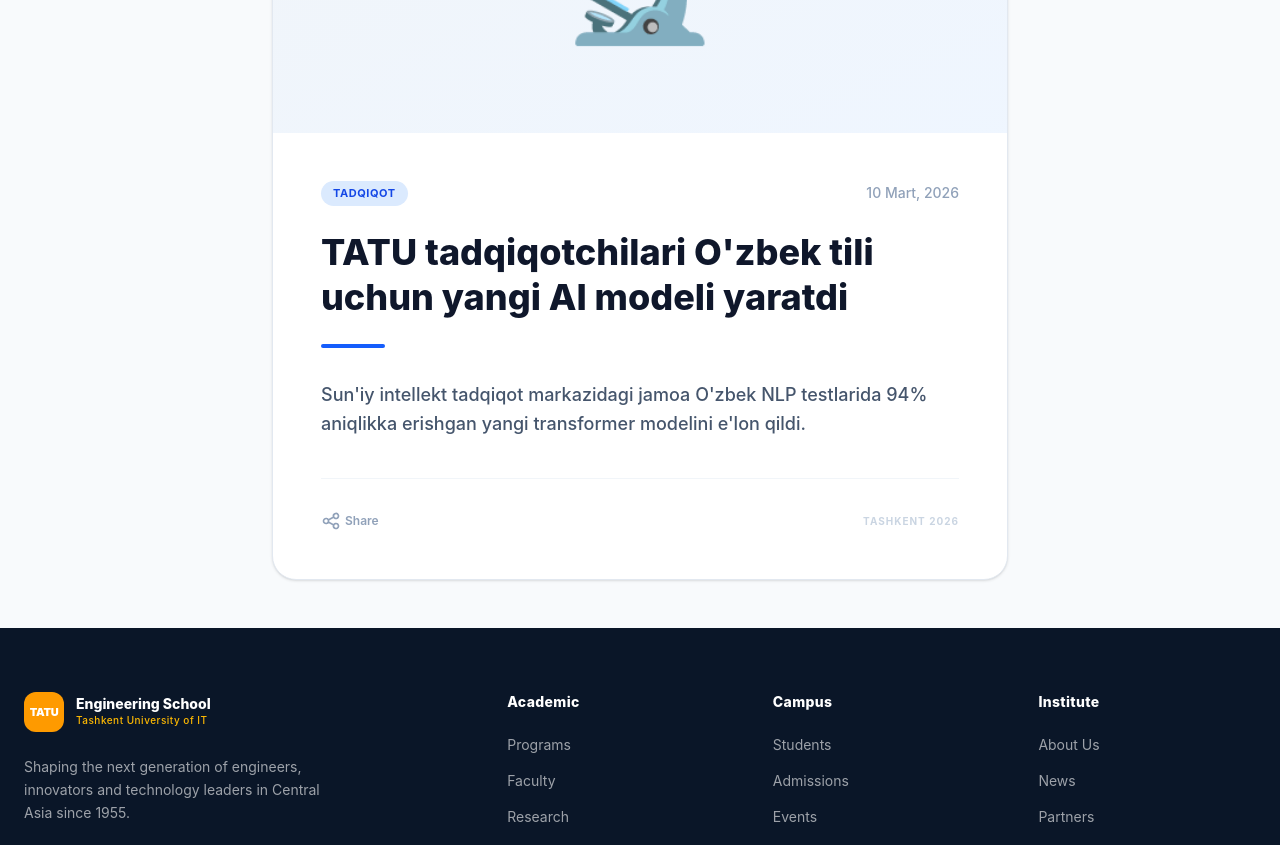
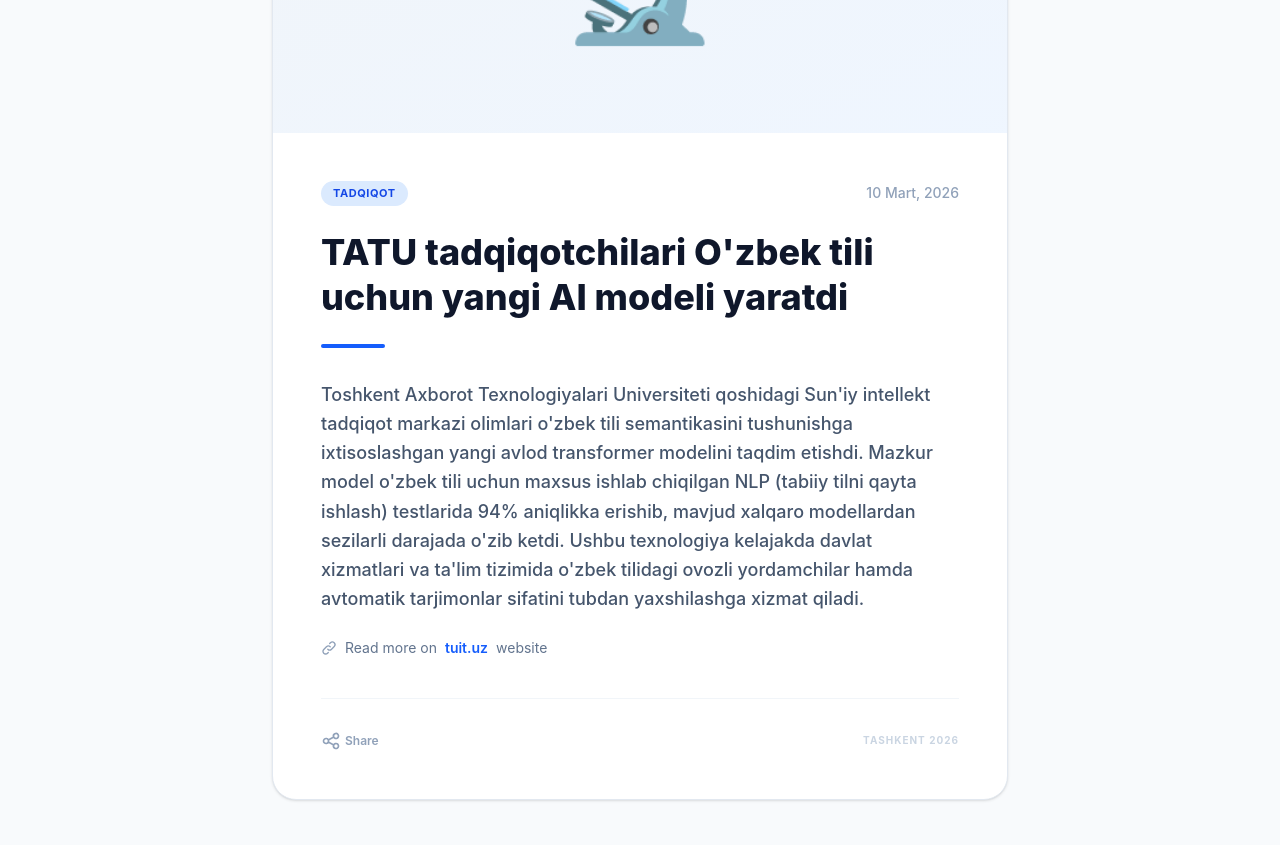
Before and after one commit to Murodbek08/tatu, a React (Vite) app: page /news/1 in a window 1280 px wide. Shown: the part 360-1205 px from the top of the page. Built offline with nearby package versions, Linux system fonts and the light colour scheme.

Commit message:
add to redirect

```diff
--- a/src/components/Header/index.jsx
+++ b/src/components/Header/index.jsx
@@ -149,7 +149,7 @@ function Header() {
               onClick={() => setOpen(false)}
               className="block w-full mt-2 text-center bg-amber-500 hover:bg-amber-600 text-white text-sm font-bold py-3 rounded-xl transition-colors"
             >
-              Ariza Topshirish
+              {t("nav.applyButton")}
             </Link>
           </div>
         )}
--- a/src/locales/en.json
+++ b/src/locales/en.json
@@ -920,6 +920,12 @@
       "homeLink": "Return to homepage"
     },
     "shareBtn": "Share",
-    "location": "Tashkent 2026"
+    "location": "Tashkent 2026",
+    "sourceLabel": "Read more on",
+    "sourceSuffix": "website"
+  },
+  "notFound": {
+    "title": "Page Under Construction",
+    "desc": "This section will be ready soon."
   }
 }
--- a/src/locales/uz.json
+++ b/src/locales/uz.json
@@ -934,6 +934,12 @@
       "homeLink": "Bosh sahifaga qaytish"
     },
     "shareBtn": "Ulashish",
-    "location": "Tashkent 2026"
+    "location": "Tashkent 2026",
+    "sourceLabel": "Bu haqda",
+    "sourceSuffix": "saytida e'lon qilingan"
+  },
+  "notFound": {
+    "title": "Sahifa Qurilmoqda",
+    "desc": "Bu bo'lim tez orada tayyor bo'ladi."
   }
 }
--- a/src/pages/News/News.jsx
+++ b/src/pages/News/News.jsx
@@ -10,7 +10,6 @@ const NEWS_META = {
 };
 function News() {
   const { t } = useTranslation();
-
 
   const navigate = useNavigate();
   return (
@@ -47,7 +46,7 @@ function News() {
               </p>
               <div className="flex items-center justify-between">
                 <button
-                  onClick={() => navigate("/news/1?lang=" + t("i18nextLng"))}
+                  onClick={() => navigate("/news/1")}
                   className="bg-blue-700 hover:bg-blue-800 text-white font-bold text-sm px-6 py-3 rounded-xl transition-colors"
                 >
                   {t("news.readFullBtn")}
--- a/src/pages/NewsCard/NewsCard.jsx
+++ b/src/pages/NewsCard/NewsCard.jsx
@@ -1,4 +1,3 @@
-import { useState } from "react";
 import { useTranslation } from "react-i18next";
 import { useParams, Link } from "react-router-dom";
 
@@ -10,7 +9,9 @@ const NEWS_DATA_UZ = [
     date: "10 Mart, 2026",
     title: "TATU tadqiqotchilari O'zbek tili uchun yangi AI modeli yaratdi",
     excerpt:
-      "Sun'iy intellekt tadqiqot markazidagi jamoa O'zbek NLP testlarida 94% aniqlikka erishgan yangi transformer modelini e'lon qildi.",
+      "Toshkent Axborot Texnologiyalari Universiteti qoshidagi Sun'iy intellekt tadqiqot markazi olimlari o'zbek tili semantikasini tushunishga ixtisoslashgan yangi avlod transformer modelini taqdim etishdi. Mazkur model o'zbek tili uchun maxsus ishlab chiqilgan NLP (tabiiy tilni qayta ishlash) testlarida 94% aniqlikka erishib, mavjud xalqaro modellardan sezilarli darajada o'zib ketdi. Ushbu texnologiya kelajakda davlat xizmatlari va ta'lim tizimida o'zbek tilidagi ovozli yordamchilar hamda avtomatik tarjimonlar sifatini tubdan yaxshilashga xizmat qiladi.",
+    source: "https://tuit.uz/yangiliklar/ai-model-uzbek",
+    sourceLabel: "tuit.uz",
   },
   {
     id: 2,
@@ -20,7 +21,9 @@ const NEWS_DATA_UZ = [
     title:
       "Samsung R&D bilan o'rnatilgan tizimlar laboratoriyasi shartnomasi imzolandi",
     excerpt:
-      "TATU Muhandislik Maktabi va Samsung Electronics 5 yillik hamkorlik shartnomasini rasmiylashtirdi.",
+      "TATU Muhandislik maktabi va Janubiy Koreyaning Samsung Electronics kompaniyasi o'rtasida 5 yillik strategik hamkorlik memorandumi imzolandi. Kelishuv doirasida universitet hududida zamonaviy 'Embedded Systems' (O'rnatilgan tizimlar) laboratoriyasi tashkil etiladi. Laboratoriya eng so'nggi texnologik uskunalar bilan jihozlanib, unda talabalar buyumlar interneti (IoT) va aqlli qurilmalar uchun dasturiy ta'minot yaratishni o'rganadilar. Shuningdek, eng iqtidorli talabalar Samsung kompaniyasining xalqaro markazlarida amaliyot o'tash imkoniyatiga ega bo'ladilar.",
+    source: "https://tuit.uz/yangiliklar/samsung-lab",
+    sourceLabel: "tuit.uz",
   },
   {
     id: 3,
@@ -30,7 +33,9 @@ const NEWS_DATA_UZ = [
     title:
       "Talabalar Markaziy Osiyo Robototexnika Olimpiadasida 1-o'rinni egalladilar",
     excerpt:
-      "To'rt nafar bakalavr talabadan iborat jamoa Olmaotada bo'lib o'tgan olimpiadada 14 mamlakatdan raqobatchilarni mag'lub etdi.",
+      "Qozog'istonning Olmaota shahrida bo'lib o'tgan Markaziy Osiyo Robototexnika Olimpiadasida TATUning to'rt nafar iqtidorli bakalavr talabasidan iborat 'Tech-TUIT' jamoasi mutlaq g'oliblikni qo'lga kiritdi. Mintaqaning 14 mamlakatidan kelgan 150 dan ortiq kuchli jamoalar o'rtasida kechgan bahsda bizning talabalarimiz qidiruv-qutqaruv robotlari yo'nalishida eng yuqori ballni jamg'arishdi. Jamoa tomonidan ishlab chiqilgan avtonom robot murakkab to'siqlarni bosib o'tish va sun'iy intellekt yordamida obyektlarni aniqlash tezligi bo'yicha hakamlarni hayratda qoldirdi.",
+    source: "https://tuit.uz/yangiliklar/robotics-olympiad",
+    sourceLabel: "tuit.uz",
   },
   {
     id: 4,
@@ -39,9 +44,12 @@ const NEWS_DATA_UZ = [
     date: "20 Fevral, 2026",
     title: "Xalqaro Tech Summit 2026 TATU kampusida bo'lib o'tdi",
     excerpt:
-      "2,000 dan ortiq muhandislar, tadqiqotchilar va sanoat vakillari uch kunlik anjumanga yig'ildi.",
+      "TATU asosiy kampusida uch kun davom etgan 'International Tech Summit 2026' o'z ishini yakunladi. Mazkur yirik forumda dunyoning 30 dan ortiq davlatidan 2,000 dan ziyod IT-muhandislar, tadqiqotchilar va yirik texnologik korporatsiyalar vakillari ishtirok etishdi. Anjuman davomida 5G texnologiyalari, kiberxavfsizlik va raqamli iqtisodiyot kabi dolzarb mavzularda 50 dan ortiq ma'ruzalar va master-klasslar o'tkazildi. Tadbir yakunida mahalliy startap loyihalar uchun xorijiy investorlar tomonidan jami 1.5 million dollarlik investitsiya shartnomalari imzolandi.",
+    source: "https://tuit.uz/yangiliklar/tech-summit-2026",
+    sourceLabel: "tuit.uz",
   },
 ];
+
 const NEWS_DATA_RU = [
   {
     id: 1,
@@ -51,7 +59,9 @@ const NEWS_DATA_RU = [
     title:
       "Исследователи ТУИТ разработали новую ИИ-модель для узбекского языка",
     excerpt:
-      "Команда Центра исследований ИИ представила новую модель-трансформер, достигшую 94% точности в тестах узбекского NLP.",
+      "Ученые Центра исследований искусственного интеллекта при ТУИТ представили новую модель-трансформер следующего поколения, специально оптимизированную для семантики узбекского языка. Модель достигла рекордной точности в 94% в тестах NLP (обработка естественного языка), превзойдя существующие международные аналоги. Данная технология в будущем послужит основой для качественного улучшения голосовых помощников, автоматических переводчиков и систем интеллектуального анализа текста в государственном и образовательном секторах Узбекистана.",
+    source: "https://tuit.uz/yangiliklar/ai-model-uzbek",
+    sourceLabel: "tuit.uz",
   },
   {
     id: 2,
@@ -61,7 +71,9 @@ const NEWS_DATA_RU = [
     title:
       "Подписано соглашение с Samsung R&D о создании лаборатории встроенных систем",
     excerpt:
-      "Инженерная школа ТУИТ и Samsung Electronics оформили соглашение о 5-летнем сотрудничестве.",
+      "Инженерная школа ТУИТ и южнокорейская компания Samsung Electronics подписали меморандум о стратегическом сотрудничестве сроком на 5 лет. В рамках соглашения на территории университета будет создана современная лаборатория встроенных систем (Embedded Systems). Лаборатория будет оснащена новейшим технологическим оборудованием, где студенты смогут изучать разработку программного обеспечения для интернета вещей (IoT) и умных устройств. Также лучшие студенты получат возможность пройти стажировку в международных исследовательских центрах Samsung.",
+    source: "https://tuit.uz/yangiliklar/samsung-lab",
+    sourceLabel: "tuit.uz",
   },
   {
     id: 3,
@@ -71,7 +83,9 @@ const NEWS_DATA_RU = [
     title:
       "Студенты заняли 1-е место на Центральноазиатской олимпиаде по робототехнике",
     excerpt:
-      "Команда из четырех студентов бакалавриата победила конкурентов из 14 стран на олимпиаде в Алматы.",
+      "Команда 'Tech-TUIT', состоящая из четырех талантливых студентов бакалавриата ТУИТ, стала абсолютным победителем Центральноазиатской олимпиады по робототехнике в Алматы. В соревновании среди более 150 команд из 14 стран региона наши студенты набрали наивысшие баллы в категории поисково-спасательных роботов. Разработанный командой автономный робот поразил судей скоростью преодоления сложных препятствий и точностью распознавания объектов с помощью искусственного интеллекта.",
+    source: "https://tuit.uz/yangiliklar/robotics-olympiad",
+    sourceLabel: "tuit.uz",
   },
   {
     id: 4,
@@ -80,9 +94,12 @@ const NEWS_DATA_RU = [
     date: "20 февраля, 2026",
     title: "В кампусе ТУИТ прошел международный Tech Summit 2026",
     excerpt:
-      "Более 2,000 инженеров, исследователей и представителей отрасли собрались на трехдневную конференцию.",
+      "На базе главного кампуса ТУИТ завершился трехдневный международный 'Tech Summit 2026'. В этом масштабном форуме приняли участие более 2,000 IT-инженеров, исследователей и представителей крупнейших технологических корпораций из 30 стран мира. В ходе конференции было проведено более 50 докладов и мастер-классов по таким актуальным темам, как технологии 5G, кибербезопасность и цифровая экономика. По итогам мероприятия иностранными инвесторами были подписаны инвестиционные соглашения на сумму 1.5 млн долларов для поддержки локальных стартап-проектов.",
+    source: "https://tuit.uz/yangiliklar/tech-summit-2026",
+    sourceLabel: "tuit.uz",
   },
 ];
+
 const NEWS_DATA_EN = [
   {
     id: 1,
@@ -91,7 +108,9 @@ const NEWS_DATA_EN = [
     date: "March 10, 2026",
     title: "TUIT Researchers Create New AI Model for Uzbek Language",
     excerpt:
-      "The AI Research Center team announced a new transformer model that achieved 94% accuracy in Uzbek NLP tests.",
+      "Scientists at the Artificial Intelligence Research Center of TUIT have introduced a next-generation transformer model specialized in understanding Uzbek language semantics. The model achieved an impressive 94% accuracy in specialized Uzbek NLP (Natural Language Processing) tests, significantly outperforming existing global models. This technology will serve as a foundation for radically improving the quality of voice assistants and automated translation systems within the public services and education sectors of Uzbekistan in the near future.",
+    source: "https://tuit.uz/yangiliklar/ai-model-uzbek",
+    sourceLabel: "tuit.uz",
   },
   {
     id: 2,
@@ -100,7 +119,9 @@ const NEWS_DATA_EN = [
     date: "March 5, 2026",
     title: "Embedded Systems Lab Agreement Signed with Samsung R&D",
     excerpt:
-      "TUIT School of Engineering and Samsung Electronics formalized a 5-year partnership agreement.",
+      "TUIT School of Engineering and South Korea's Samsung Electronics have signed a 5-year strategic partnership memorandum. Under this agreement, a modern 'Embedded Systems' laboratory will be established on the university campus. The lab will be equipped with the latest technological hardware, where students will learn to develop software for the Internet of Things (IoT) and smart devices. Furthermore, the most talented students will have the opportunity to participate in internships at Samsung's international research and development centers.",
+    source: "https://tuit.uz/yangiliklar/samsung-lab",
+    sourceLabel: "tuit.uz",
   },
   {
     id: 3,
@@ -109,7 +130,9 @@ const NEWS_DATA_EN = [
     date: "February 28, 2026",
     title: "Students Win 1st Place at Central Asian Robotics Olympiad",
     excerpt:
-      "A team of four undergraduate students defeated competitors from 14 countries at the Olympiad held in Almaty.",
+      "The 'Tech-TUIT' team, consisting of four talented undergraduate students, secured the absolute victory at the Central Asian Robotics Olympiad held in Almaty, Kazakhstan. Competing against more than 150 teams from 14 countries across the region, our students scored the highest points in the search-and-rescue robotics category. The autonomous robot developed by the team impressed judges with its speed in navigating complex obstacles and its precision in object recognition powered by artificial intelligence.",
+    source: "https://tuit.uz/yangiliklar/robotics-olympiad",
+    sourceLabel: "tuit.uz",
   },
   {
     id: 4,
@@ -118,11 +141,12 @@ const NEWS_DATA_EN = [
     date: "February 20, 2026",
     title: "International Tech Summit 2026 Held at TUIT Campus",
     excerpt:
-      "Over 2,000 engineers, researchers, and industry representatives gathered for the three-day conference.",
+      "The three-day 'International Tech Summit 2026' concluded at the main TUIT campus. This major forum brought together over 2,000 IT engineers, researchers, and representatives from global tech corporations across 30 different countries. Throughout the summit, more than 50 presentations and masterclasses were held on critical topics such as 5G technologies, cybersecurity, and the digital economy. By the end of the event, foreign investors signed investment agreements totaling $1.5 million for local startup projects.",
+    source: "https://tuit.uz/yangiliklar/tech-summit-2026",
+    sourceLabel: "tuit.uz",
   },
 ];
 
-// Stil va ikonka sozlamalari (Meta ma'lumotlar)
 const NEWS_META = {
   research: { icon: "🔬", color: "bg-blue-100 text-blue-700" },
   partner: { icon: "🤝", color: "bg-emerald-100 text-emerald-700" },
@@ -134,29 +158,23 @@ const NewsCard = () => {
   const { id } = useParams();
   const { i18n, t } = useTranslation();
 
-  // 1. Ma'lumotlarni tillar bo'yicha bitta ob'ektga yig'amiz
   const ALL_NEWS = {
     uz: NEWS_DATA_UZ,
     ru: NEWS_DATA_RU,
     en: NEWS_DATA_EN,
   };
 
-  // 2. Joriy tildagi massivni olamiz (agar til topilmasa 'uz' default bo'ladi)
   const currentLangData = ALL_NEWS[i18n.language] || ALL_NEWS["uz"];
-
-  // 3. ID bo'yicha topamiz (useState va setNewsItem shart emas!)
   const newsItem = currentLangData.find((item) => item.id === Number(id));
-
-  // Agar ma'lumot topilmasa (Sahifa yangilanganda yoki xato ID bo'lsa)
 
   if (!newsItem) {
     return (
       <div className="min-h-screen flex flex-col items-center justify-center font-sans">
         <h2 className="text-2xl font-bold text-slate-800 mb-4">
-          Ma'lumot topilmadi!
+          {t("newsCard.notFound.title")}
         </h2>
         <Link to="/" className="text-blue-600 hover:underline">
-          Bosh sahifaga qaytish
+          {t("newsCard.notFound.homeLink")}
         </Link>
       </div>
     );
@@ -166,7 +184,6 @@ const NewsCard = () => {
 
   return (
     <div className="min-h-screen bg-slate-50 pb-12 font-sans antialiased">
-      {/* Mobil qurilmalar uchun tepada kichik "Orqaga" tugmasi */}
       <div className="max-w-3xl mx-auto px-4 pt-4 md:pt-8">
         <Link
           to="/news"
@@ -192,13 +209,11 @@ const NewsCard = () => {
 
       <div className="max-w-3xl mx-auto px-0 md:px-4">
         <div className="bg-white md:rounded-3xl border-y md:border border-slate-200 shadow-sm overflow-hidden">
-          {/* Rasm/Ikonka qismi - Mobilda balandligi kichikroq */}
-          <div className="h-48 sm:h-64 md:h-80 bg-linear-to-br from-slate-100 to-blue-50 flex items-center justify-center text-7xl sm:text-8xl md:text-9xl transition-all">
+          <div className="h-48 sm:h-64 md:h-80 bg-gradient-to-br from-slate-100 to-blue-50 flex items-center justify-center text-7xl sm:text-8xl md:text-9xl transition-all">
             {meta.icon}
           </div>
 
           <div className="p-6 sm:p-8 md:p-12">
-            {/* Kategoriya va Sana */}
             <div className="flex flex-wrap items-center justify-between gap-3 mb-6">
               <span
                 className={`text-[10px] sm:text-[11px] font-bold px-3 py-1 rounded-full uppercase tracking-wider ${meta.color}`}
@@ -210,22 +225,47 @@ const NewsCard = () => {
               </span>
             </div>
 
-            {/* Sarlavha - Mobilda kichikroq, Desktopda kattaroq */}
             <h1 className="text-2xl sm:text-3xl md:text-4xl font-extrabold text-slate-900 mb-6 leading-tight">
               {newsItem.title}
             </h1>
 
-            {/* Vizual ajratuvchi chiziq (Divider) */}
             <div className="w-16 h-1 bg-blue-600 rounded-full mb-8"></div>
 
-            {/* Asosiy matn */}
             <div className="prose prose-slate max-w-none">
               <p className="text-slate-600 text-base sm:text-lg leading-relaxed mb-6 font-medium">
                 {newsItem.excerpt}
               </p>
             </div>
 
-            {/* Pastki qism */}
+            {newsItem.source && (
+              <div className="mt-4 flex items-center gap-2 text-sm text-slate-500">
+                <svg
+                  xmlns="http://www.w3.org/2000/svg"
+                  className="h-4 w-4 shrink-0 text-slate-400"
+                  fill="none"
+                  viewBox="0 0 24 24"
+                  stroke="currentColor"
+                >
+                  <path
+                    strokeLinecap="round"
+                    strokeLinejoin="round"
+                    strokeWidth={2}
+                    d="M13.828 10.172a4 4 0 00-5.656 0l-4 4a4 4 0 105.656 5.656l1.102-1.101m-.758-4.899a4 4 0 005.656 0l4-4a4 4 0 00-5.656-5.656l-1.1 1.1"
+                  />
+                </svg>
+                <span>{t("newsCard.sourceLabel")}</span>
+                <a
+                  href={newsItem.source}
+                  target="_blank"
+                  rel="noopener noreferrer"
+                  className="text-blue-600 hover:text-blue-800 hover:underline font-semibold transition-colors"
+                >
+                  {newsItem.sourceLabel}
+                </a>
+                <span>{t("newsCard.sourceSuffix")}</span>
+              </div>
+            )}
+
             <div className="mt-10 pt-8 border-t border-slate-100 flex items-center justify-between">
               <button className="flex items-center text-slate-400 hover:text-blue-500 transition-colors">
                 <svg
```
Also changed, not shown: src/locales/ru.json (+7 -1 lines), src/pages/NotFound/NotFound.jsx (+4 -3 lines).
